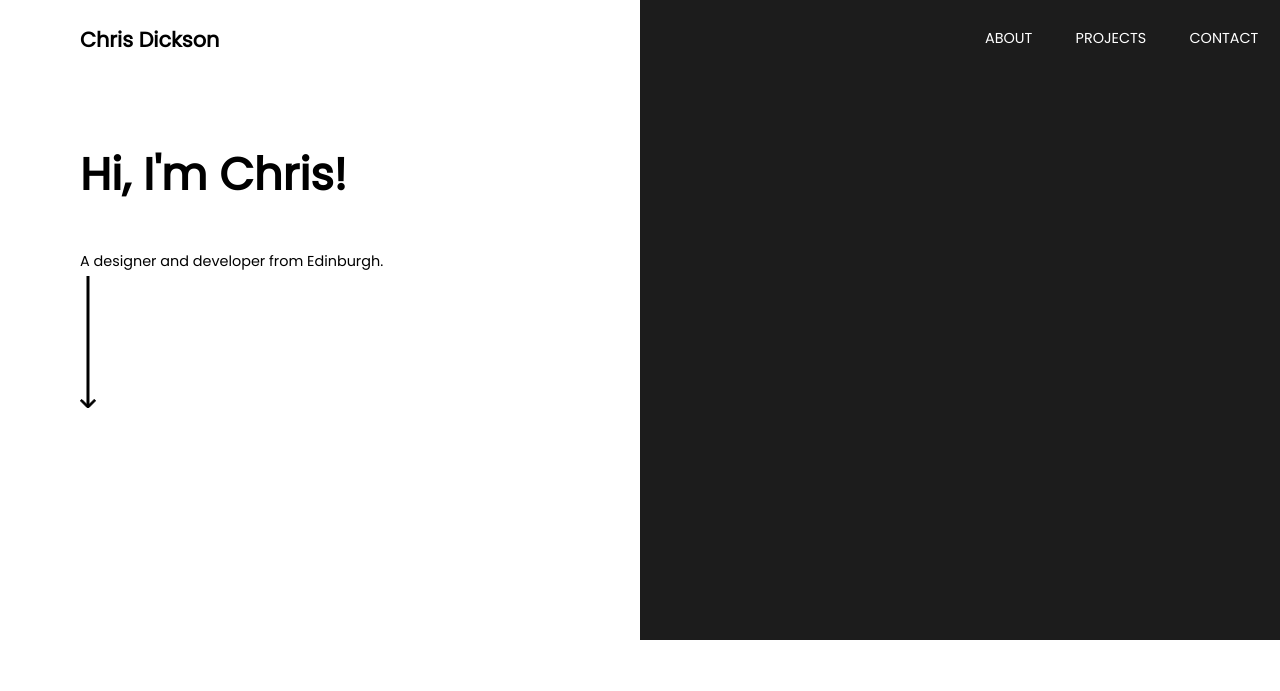
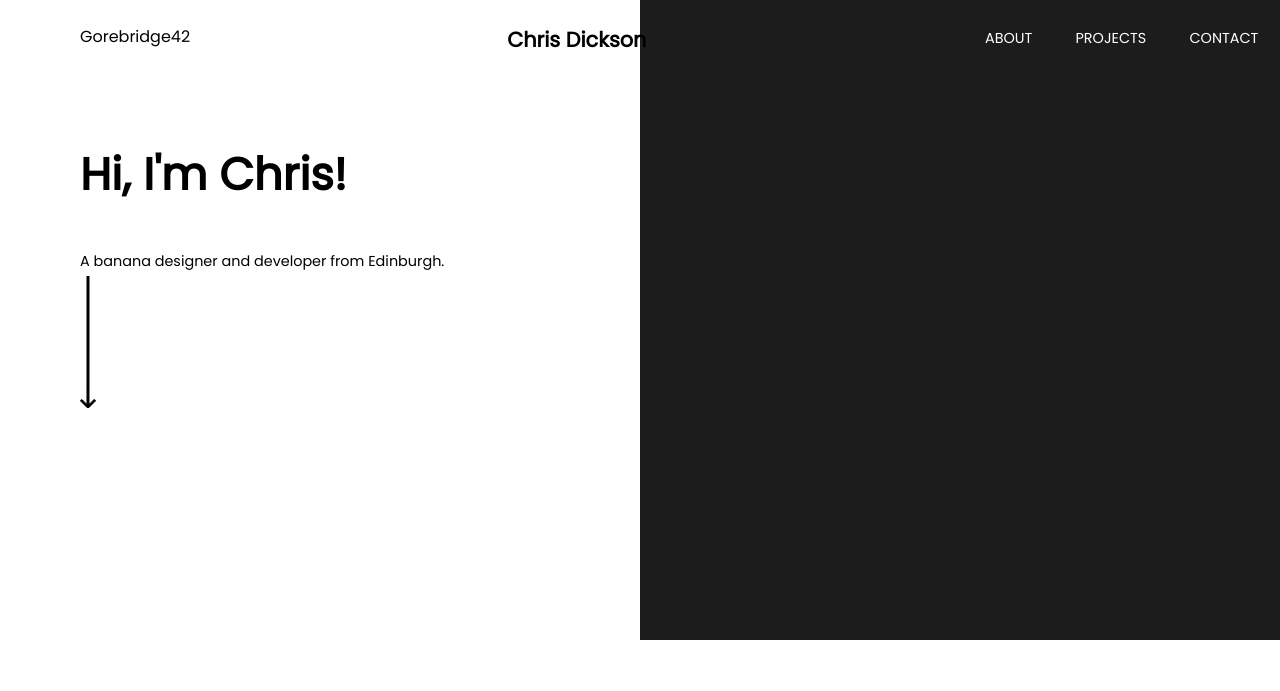
Before and after one commit to CDicksonNapier/newerPortfolio, a plain HTML site: page index.html in a window 1280 px wide. Shown: the top 691 px of the page. Drawn offline with nearby package versions, Linux system fonts and the light colour scheme.

Commit message:
Testing
Testing the WebHook works

```diff
--- a/index.html
+++ b/index.html
@@ -10,7 +10,7 @@
 <body>
     <div class="hero-img"></div>
     <div class="wrapper">
-        <header>
+        <header>Gorebridge42
             <a href="#" class="logo">Chris Dickson</a>
             <nav>
                 <svg class="close" viewBox="0 0 24 24" fill="none" xmlns="http://www.w3.org/2000/svg">
@@ -37,7 +37,7 @@
                     </span>
                 </span>
             </h1>
-            <p id="subhead">A designer and developer from Edinburgh. </p>
+            <p id="subhead">A banana designer and developer from Edinburgh. </p>
             <svg class="down-arrow" viewBox="0 0 16 132" fill="none" xmlns="http://www.w3.org/2000/svg">
                 <path d="M7.29289 131.707C7.68341 132.098 8.31658 132.098 8.7071 131.707L15.0711 125.343C15.4616 124.953 15.4616 124.319 15.0711 123.929C14.6805 123.538 14.0474 123.538 13.6568 123.929L7.99999 129.586L2.34314 123.929C1.95262 123.538 1.31945 123.538 0.928927 123.929C0.538402 124.319 0.538402 124.953 0.928927 125.343L7.29289 131.707ZM7 -4.37114e-08L6.99999 131L8.99999 131L9 4.37114e-08L7 -4.37114e-08Z" fill="black"/>
             </svg>
```
